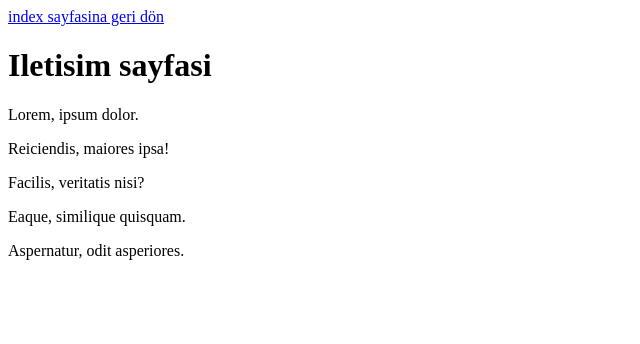
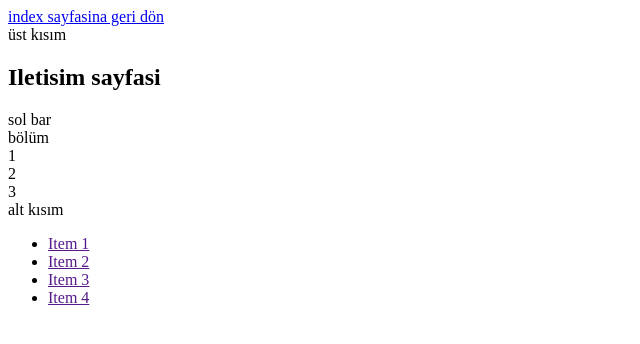
Before and after one commit to theharuun/html--devleri, a plain HTML site: page iletisim.html in a window 1280 px wide. Shown: the whole page, without its empty margins (0-640 px from the left). Drawn offline with Linux system fonts and the light colour scheme.

Commit message:
html-yapısını-notları-1

```diff
--- a/iletisim.html
+++ b/iletisim.html
@@ -1,10 +1,29 @@
-<a href="index.html">
-    index sayfasina geri dön
-</a>
+<!DOCTYPE html>
+<html lang="tr">
+<head>
+    <meta charset="UTF-8">
+    <meta name="viewport" content="width=device-width, initial-scale=1.0">
+    <title>İletisim sayfasi</title>
+</head>
+<body>
+    <a href="index.html">
+        index sayfasina geri dön
+    </a>
+    <nav>üst kısım<h1>Iletisim sayfasi</h1></nav>
+   <aside>sol bar</aside>
+<section>bölüm
+    <article>1</article>
+    <article>2</article>
+    <article>3</article>
+</section>
+    <footer>alt kısım</footer>
 
-<h1>Iletisim sayfasi</h1>
-<p>Lorem, ipsum dolor.</p>
-<p>Reiciendis, maiores ipsa!</p>
-<p>Facilis, veritatis nisi?</p>
-<p>Eaque, similique quisquam.</p>
-<p>Aspernatur, odit asperiores.</p>
+
+    <ul id="nav">
+        <li class="item1"><a href="">Item 1</a></li>
+        <li class="item2"><a href="">Item 2</a></li>
+        <li class="item3"><a href="">Item 3</a></li>
+        <li class="item4"><a href="">Item 4</a></li>
+    </ul>
+</body>
+</html>
```
Also changed, not shown: index.html (+4 -0 lines), ödev.html (+10 -0 lines).
